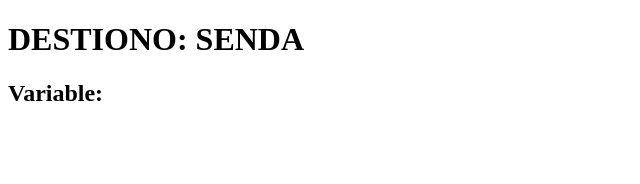
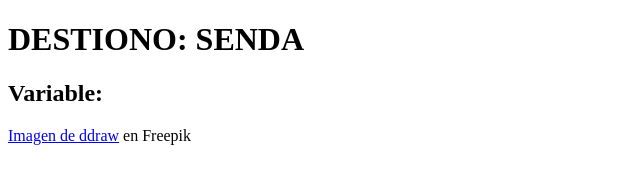
Before and after one commit to VictorHugoAguilar/share-data-firefox-destine, a plain HTML site: page index.html in a window 1280 px wide. Shown: the whole page, without its empty margins (0-640 px from the left). Drawn offline with Linux system fonts and the light colour scheme.

Commit message:
Update index.html

```diff
--- a/index.html
+++ b/index.html
@@ -31,5 +31,7 @@
         ).textContent = `Nombre: ${datos.nombre}, Edad: ${datos.edad}`;
       });
     </script>
+
+    <a href="https://www.freepik.es/vector-gratis/coleccion-animales-salvajes_956836.htm#query=animales%20caricaturas&position=42&from_view=search&track=ais">Imagen de ddraw</a> en Freepik
   </body>
 </html>
```
